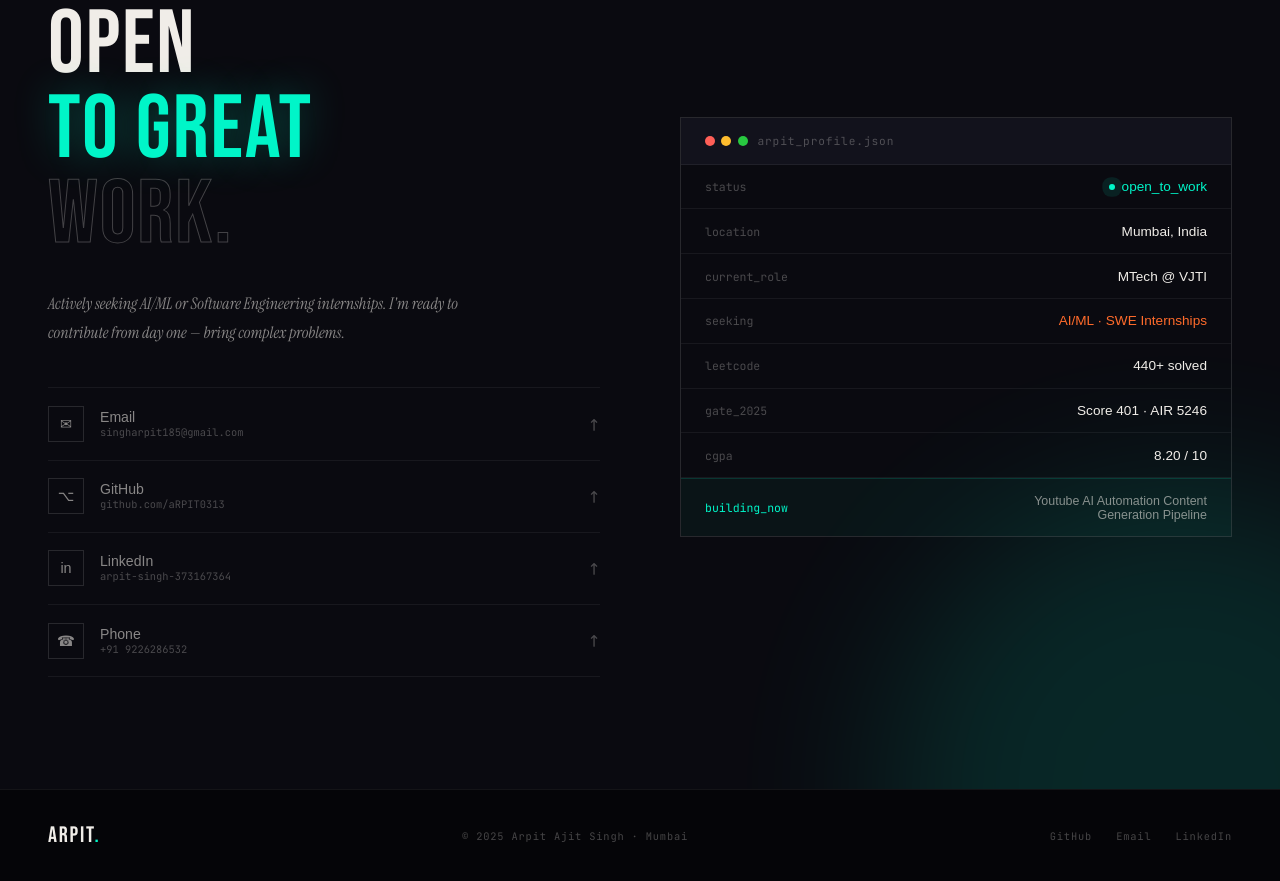
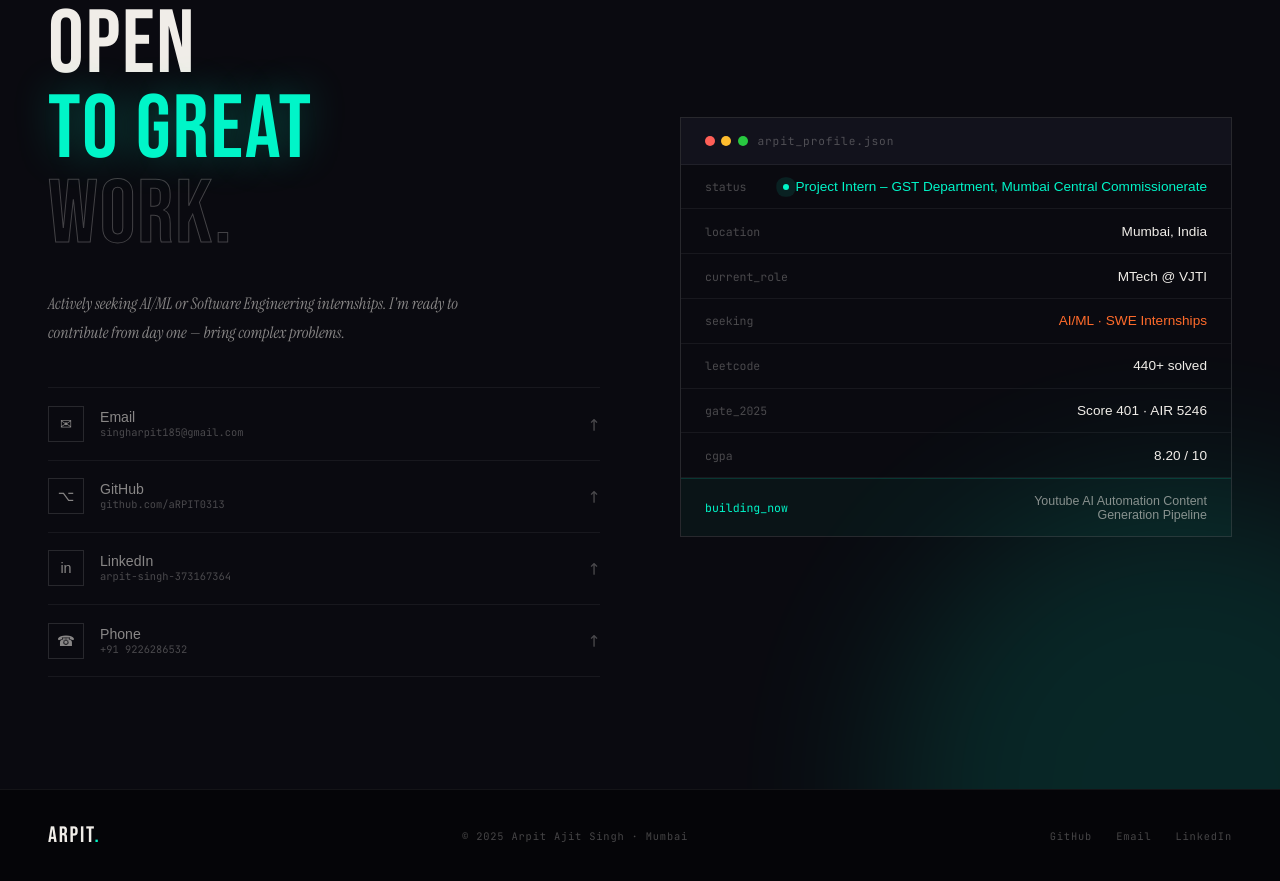
Before and after one commit to aRPIT0313/arpit-journey, a plain HTML site: page index.html in a window 1280 px wide. Shown: the part 5498-6379 px from the top of the page. Drawn offline with Linux system fonts and the light colour scheme; animation ran at ten frames a second; a web font is replaced by a local one.

Commit message:
Update index.html

```diff
--- a/index.html
+++ b/index.html
@@ -1130,7 +1130,7 @@ footer {
         </div>
         <div class="panel-row">
           <span class="panel-key">status</span>
-          <span class="panel-val g live-dot">open_to_work</span>
+          <span class="panel-val g live-dot">Project Intern – GST Department, Mumbai Central Commissionerate</span>
         </div>
         <div class="panel-row">
           <span class="panel-key">location</span>
```
